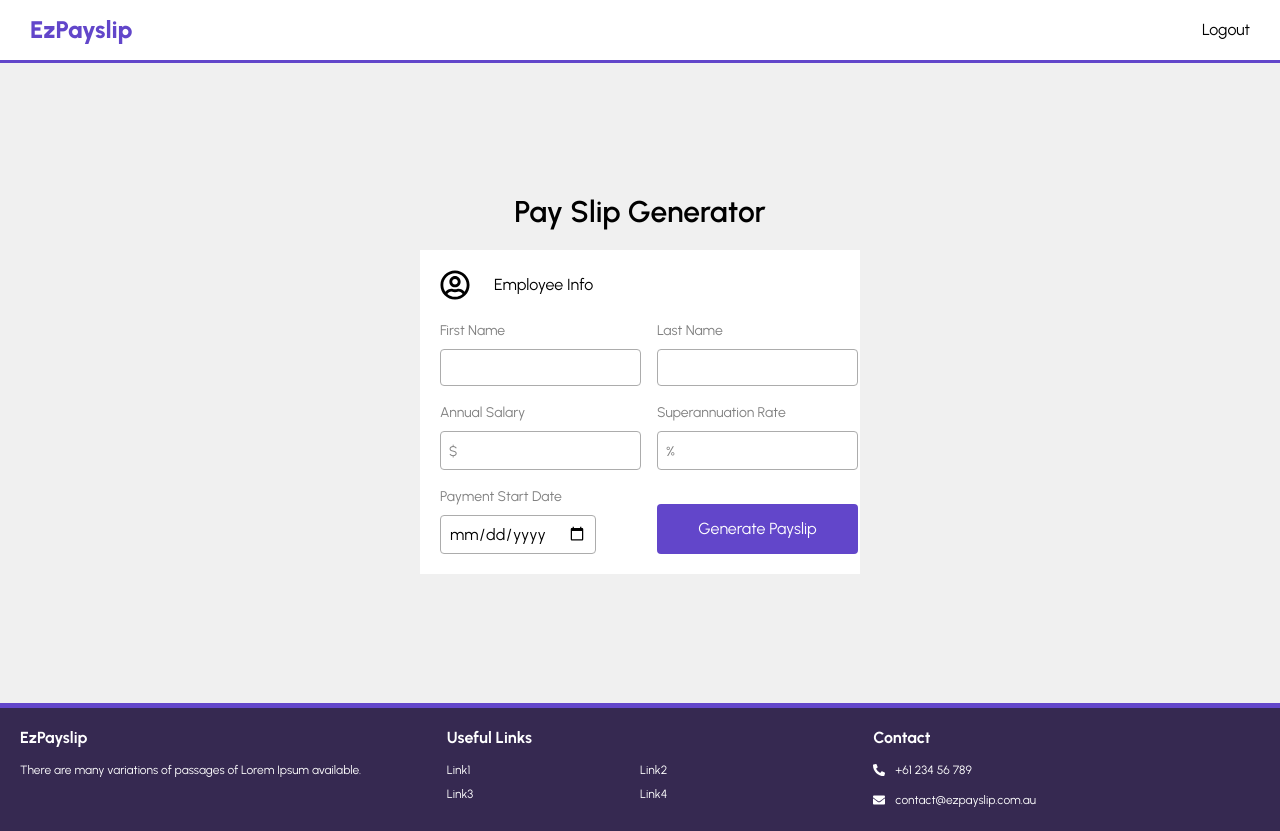
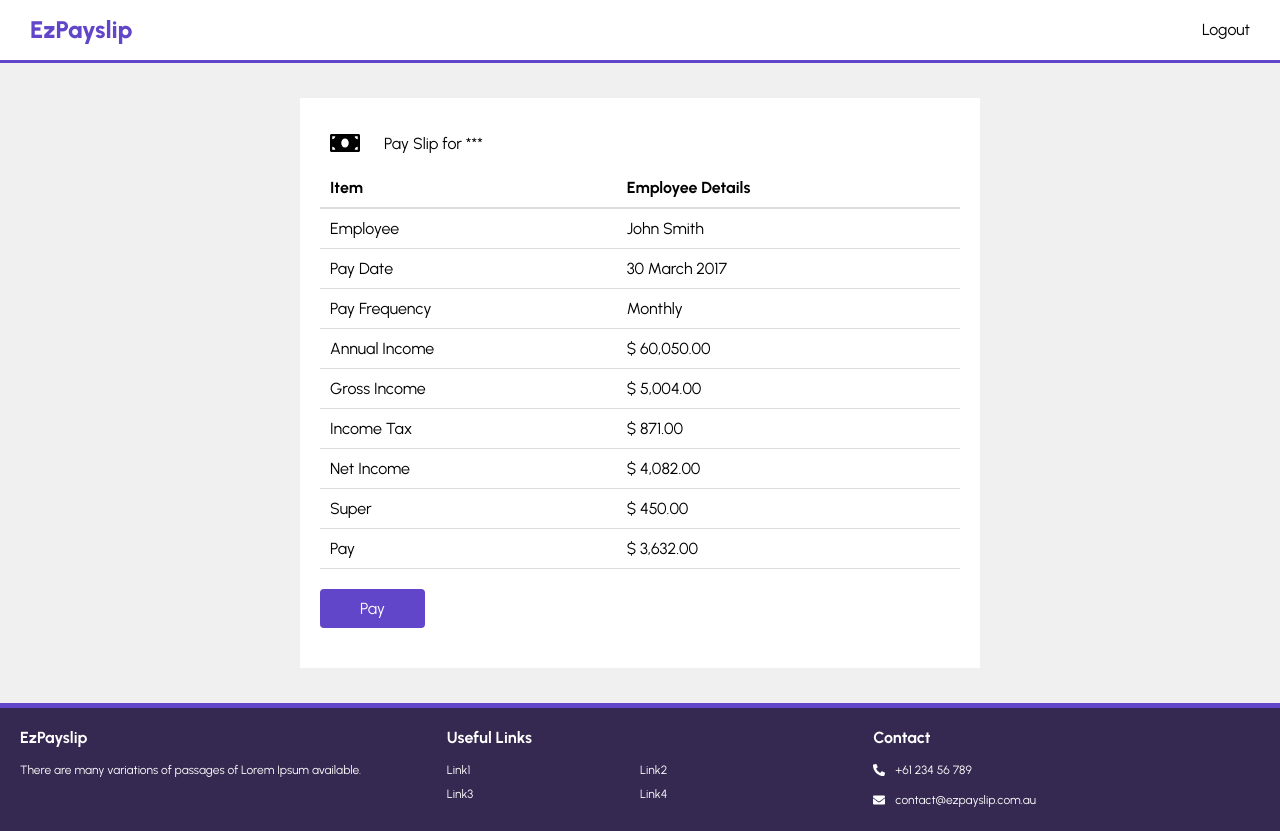
Before and after one commit to jennawan/payroll, a React (Create React App) app in the folder client/: page / in a window 1280 px wide. Built offline with nearby package versions, Linux system fonts and the light colour scheme.

Commit message:
Add static PreviewPayslip.jsx page

```diff
--- a/client/src/App.jsx
+++ b/client/src/App.jsx
@@ -1,8 +1,10 @@
+import Home from "./pages/Home"
 import NewPayslip from "./pages/NewPayslip"
+import PreviewPaySlip from "./pages/PreviewPaySlip"
 
 const App = () => {
     return (
-        <NewPayslip />
+        <PreviewPaySlip />
     )
 }
 
--- /dev/null
+++ b/client/src/pages/PreviewPaySlip.jsx
@@ -0,0 +1,122 @@
+import { FaMoneyBill } from 'react-icons/fa'
+import styled from 'styled-components'
+import Footer from '../components/Footer'
+import Navbar from '../components/Navbar'
+
+const Container = styled.div`
+ background-color:#f0f0f0;
+    width:100vw;
+    height: 80vh;
+    display: flex;
+    flex-direction:column;
+    align-items:center;
+    justify-content:center;
+`
+
+const Wrapper = styled.div`
+    width:50%;
+    background-color:white;
+    padding: 20px;
+`
+
+const InfoContainer = styled.div`
+    margin:10px;
+    display:flex;
+    align-items:center;
+`
+
+const InfoText = styled.p`
+    margin-left:24px;
+`
+
+const Table = styled.table`
+    border-collapse: collapse;
+    width: 100%;
+`
+
+const Tr = styled.tr``
+
+const Th = styled.th`
+    padding:10px;
+    text-align:left;
+    border-bottom: 2px solid #ddd;
+`
+
+const Td = styled.td`
+    padding:10px;
+    text-align:left;
+    border-bottom: 1px solid #ddd;
+`
+
+const Button = styled.button`
+    margin:20px 0;
+    border:none;
+    border-radius:4px;
+    background-color: #6246ca;
+    padding: 10px 40px;
+    color:white;
+    font-size:16px;
+
+`
+
+const PreviewPaySlip = () => {
+    return (
+        <>
+            <Navbar />
+            <Container>
+                <Wrapper>
+                    <InfoContainer>
+                        <FaMoneyBill size="30" />
+                        <InfoText>Pay Slip for ***</InfoText>
+                    </InfoContainer >
+                    <Table>
+                        <Tr>
+                            <Th>Item</Th>
+                            <Th>Employee Details</Th>
+                        </Tr>
+                        <Tr>
+                            <Td>Employee</Td>
+                            <Td>John Smith</Td>
+                        </Tr>
+                        <Tr>
+                            <Td>Pay Date</Td>
+                            <Td>30 March 2017</Td>
+                        </Tr>
+                        <Tr>
+                            <Td>Pay Frequency</Td>
+                            <Td>Monthly</Td>
+                        </Tr>
+                        <Tr>
+                            <Td>Annual Income</Td>
+                            <Td>$ 60,050.00</Td>
+                        </Tr>
+                        <Tr>
+                            <Td>Gross Income</Td>
+                            <Td>$ 5,004.00</Td>
+                        </Tr>
+                        <Tr>
+                            <Td>Income Tax</Td>
+                            <Td>$ 871.00</Td>
+                        </Tr>
+                        <Tr>
+                            <Td>Net Income</Td>
+                            <Td>$ 4,082.00</Td>
+                        </Tr>
+                        <Tr>
+                            <Td>Super</Td>
+                            <Td>$ 450.00</Td>
+                        </Tr>
+                        <Tr>
+                            <Td>Pay</Td>
+                            <Td>$ 3,632.00</Td>
+                        </Tr>
+                    </Table>
+                    <Button>Pay</Button>
+                </Wrapper>
+            </Container>
+            <Footer />
+        </>
+    )
+}
+
+export default PreviewPaySlip
```
